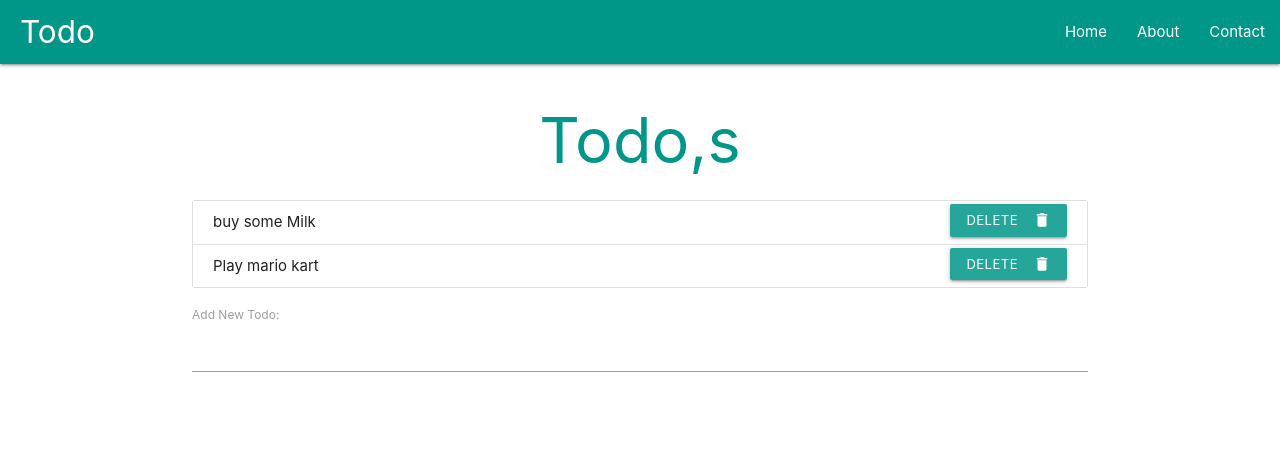
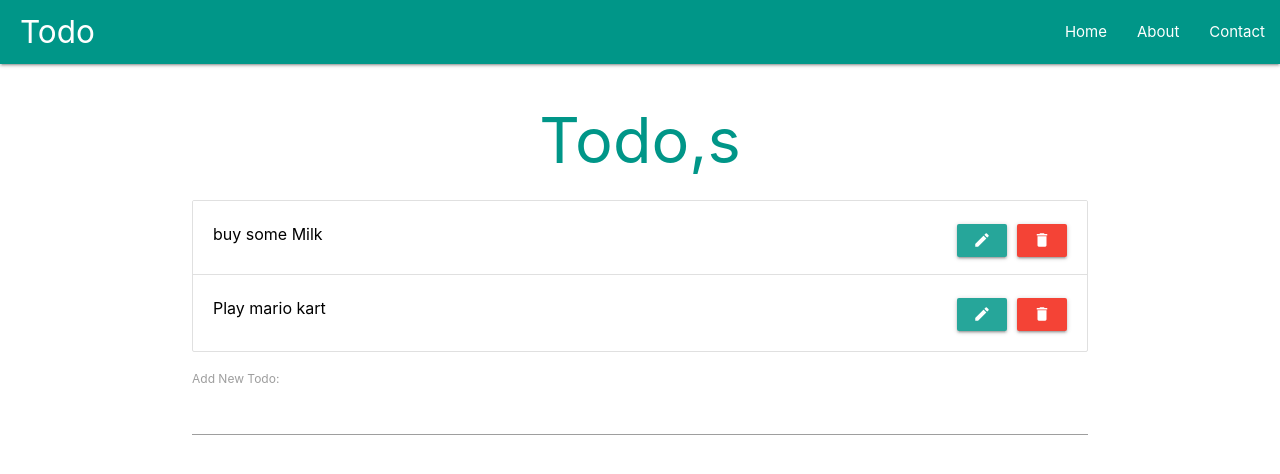
Before and after one commit to zewdu444/react_todo_app, a React (Create React App) app: page / in a window 1280 px wide. Shown: the top 474 px of the page. Built offline with nearby package versions, Linux system fonts and the light colour scheme.

Commit message:
Add Edit functionalities

```diff
--- a/package.json
+++ b/package.json
@@ -8,6 +8,7 @@
     "@testing-library/user-event": "^13.5.0",
     "prop-types": "^15.8.1",
     "react": "^18.2.0",
+    "react-contenteditable": "^3.3.6",
     "react-dom": "^18.2.0",
     "react-router-dom": "^6.8.1",
     "react-scripts": "5.0.1",
--- a/src/component/Home.js
+++ b/src/component/Home.js
@@ -7,10 +7,14 @@ function Home() {
     {
       id: 1,
       content: 'buy some Milk',
+      complete: false,
+      readonly: true,
     },
     {
       id: 2,
       content: 'Play mario kart',
+      complete: false,
+      readonly: true,
     },
   ]);
   const deleteTodo = (id) => {
@@ -24,7 +28,7 @@ function Home() {
   return (
     <div className="container">
       <h1 className="center teal-text">Todo,s</h1>
-      <Todos todos={todos} deleteTodo={deleteTodo} />
+      <Todos todos={todos} deleteTodo={deleteTodo} setTodos={setTodos} />
       <AddForm AddTodo={AddTodo} />
     </div>
   );
--- a/src/component/NavBar.js
+++ b/src/component/NavBar.js
@@ -1,5 +1,6 @@
 import React from 'react';
 import './NavBar.css';
+import { NavLink } from 'react-router-dom';
 
 function NavBar() {
   return (
@@ -8,9 +9,9 @@ function NavBar() {
         <div className="nav-wrapper teal">
           <a href="/" className="brand-logo left logospace">Todo</a>
           <ul id="nav-mobile" className="right">
-            <li><a href="/">Home</a></li>
-            <li><a href="/about">About</a></li>
-            <li><a href="/contact">Contact</a></li>
+            <li><NavLink to="/">Home</NavLink></li>
+            <li><NavLink to="/about">About</NavLink></li>
+            <li><NavLink to="/contact">Contact</NavLink></li>
           </ul>
         </div>
       </nav>
--- a/src/component/Todos.css
+++ b/src/component/Todos.css
@@ -1,3 +1,21 @@
 .todosbutton {
-  margin-top: -7px;
+  margin-top: -40px;
+  margin-left: 10px;
+  margin-bottom: 20px;
 }
+
+input.inputtype[type="text"] {
+  width: 65%;
+  display: flex;
+  outline: none;
+  border-bottom: none;
+}
+
+@media (min-width: 800px) {
+  .input.inputtype[type="text"] {
+    width: 100%;
+    display: flex;
+    flex-direction: row;
+    outline: none;
+  }
+}
--- a/src/component/Todos.js
+++ b/src/component/Todos.js
@@ -1,14 +1,43 @@
-import React from 'react';
 import './Todos.css';
 
-const Todos = ({ todos, deleteTodo }) => {
+const Todos = ({ todos, setTodos, deleteTodo }) => {
+  const editTodo = (e) => {
+    const updatetods = todos.map((todo) => {
+      if (Number(e.target.id) === Number(todo.id)) {
+        return { ...todo, content: e.target.value };
+      }
+      return todo;
+    });
+    setTodos(updatetods);
+  };
+  const editHandler = (e) => {
+    const updatetods = todos.map((todo) => {
+      if (Number(e.target.id) === Number(todo.id)) {
+        return { ...todo, readonly: false };
+      }
+      if (Number(e.target.id) !== Number(todo.id)) return { ...todo, readonly: true };
+
+      return todo;
+    });
+    setTodos(updatetods);
+  };
   const todoList = todos.length ? (
     todos.map((todo) => (
       <div className="collection-item" key={todo.id}>
-        <span>{todo.content}</span>
-        <button type="button" onClick={() => deleteTodo(todo.id)} className=" todosbutton right waves-effect waves-light btn-small">
-          <i className="medium material-icons right ">delete</i>
-          Delete
+        <input
+          id={todo.id}
+          className=" inputtype"
+          type="text"
+          defaultValue={todo.content}
+          onChange={editTodo}
+          readOnly={todo.readonly}
+        />
+
+        <button type="button" onClick={() => deleteTodo(todo.id)} className=" todosbutton red right waves-effect waves-light btn-small">
+          <i className="medium material-icons center ">delete</i>
+        </button>
+        <button type="button" className=" todosbutton right waves-effect waves-light btn-small" onClick={editHandler}>
+          <i id={todo.id} className="medium material-icons center ">edit</i>
         </button>
       </div>
     ))
```
Also changed, not shown: 1 other file (tests, documents, lock files or other folders).
